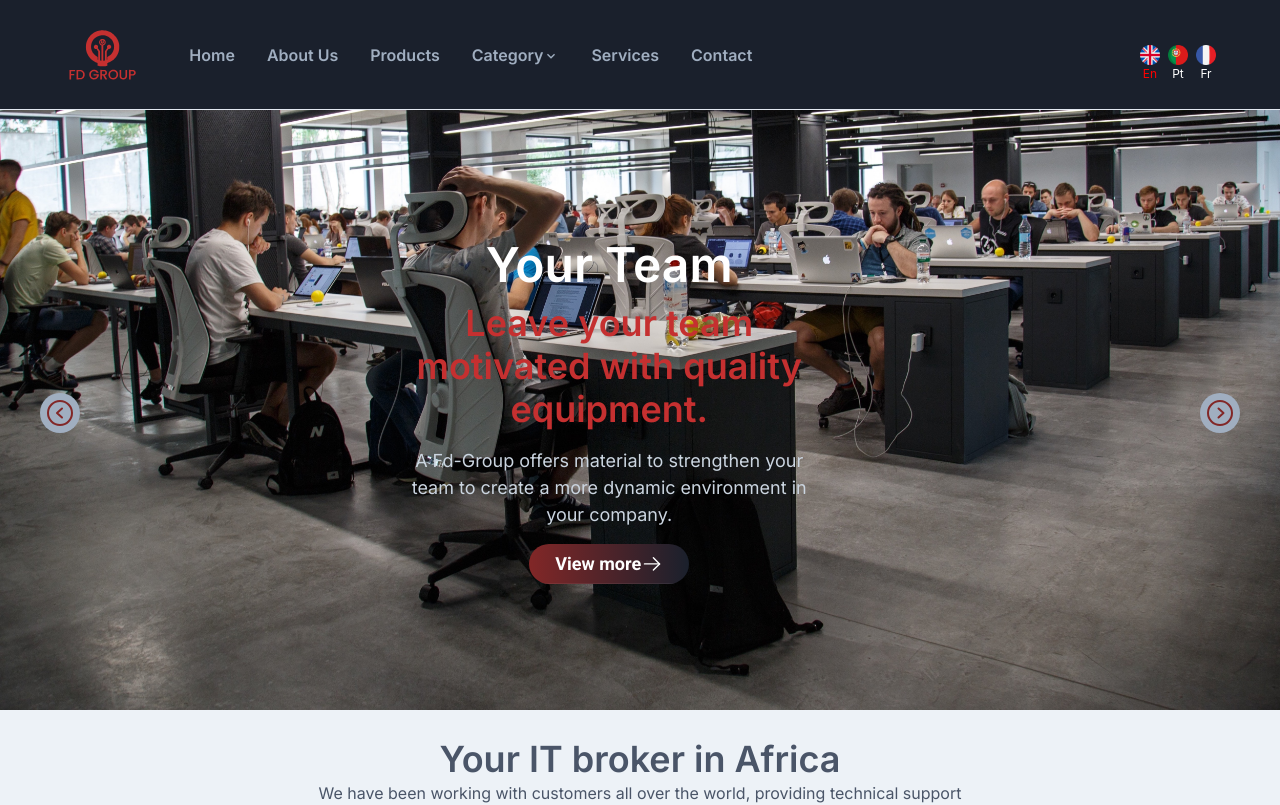
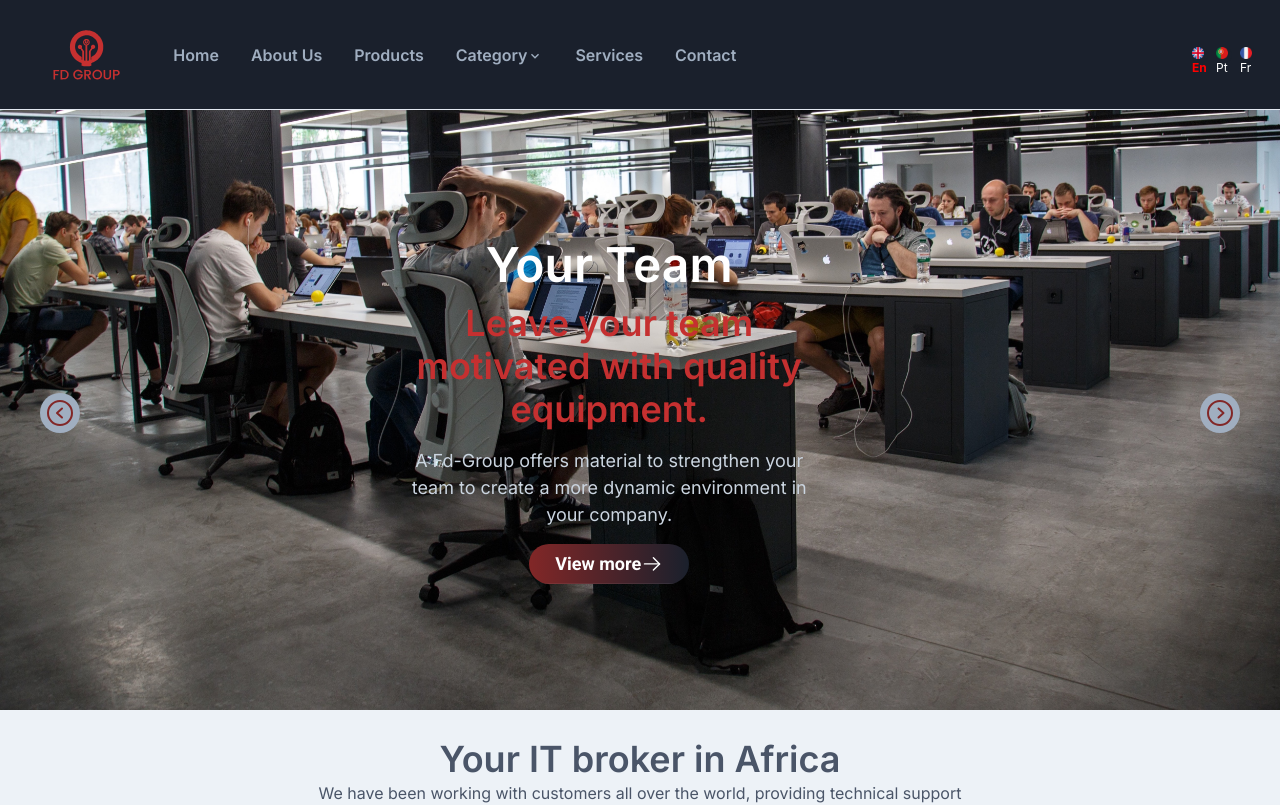
Before and after one commit to daniel-jp/fd-group, a React (Vite) app: page / in a window 1280 px wide. Shown: the top 805 px of the page. Built offline with nearby package versions, Linux system fonts and the light colour scheme; a web font is replaced by a local one.

Commit message:
Resolve links

```diff
--- a/src/components/NavBar/NavBar.tsx
+++ b/src/components/NavBar/NavBar.tsx
@@ -51,7 +51,7 @@ const Navbar = () => {
                 justify={'space-between'}
                 bg={useColorModeValue("gray.800", "white")}
                 py={{base: 2}}
-                px={{base: 4, md: 8}}>
+                px={{base: 2, md: 4}}>
 
                 <Flex flex={{base: 1, md: "auto"}}
                     ml={{base: -2}}
@@ -60,36 +60,34 @@ const Navbar = () => {
 
 
                 </Flex>
-                <Stack direction="row" spacing={8} align="center">
+                <Stack justify={'center'} direction="row" spacing={8} align="center">
                     <DesktopNav />
                 </Stack>
 
 
-                <Stack p={8} direction={"row"}>
+                <Stack p={2} justify={'center'} direction={"row"}>
 
                     {languageOptions.map((languageOption) => (
                         <Text
 
                             key={`${languageOption.value}`}
                             bg={"gray.800"}
-
                             borderRadius={"30px"}
-                            display={'block'} textAlign={'center'}
+                            display={'block'} textAlign={'justify'}
                             onClick={() => {
                                 i18n.changeLanguage(languageOption.value)
                             }}
-                            w={5} h={5}
-
+                            w={4} h={4}
 
                             color={"white"}
                             fontSize={"12px"}
-                            fontWeight={"bord"}
+                            fontWeight={"bold"}
                             _hover={{
                                 cursor:"pointer",
-                                bg: "gray.800",
+                                bg: "gray.600",
                             }}>
 
-                            <Image w={5} h={5} src={languageOption.flag} alt={languageOption.name} />
+                            <Image w={3} h={3} src={languageOption.flag} alt={languageOption.name} />
 
                             <span style={{
                                 fontWeight: i18n.language === languageOption.value ? "bord" : "normal",
```
